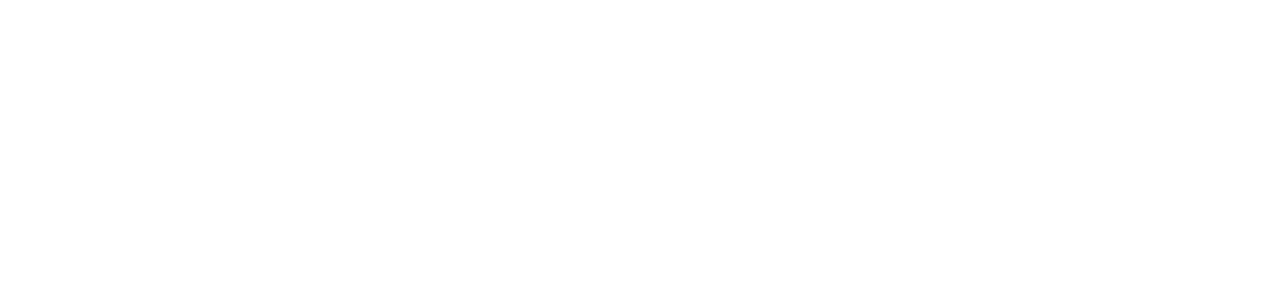
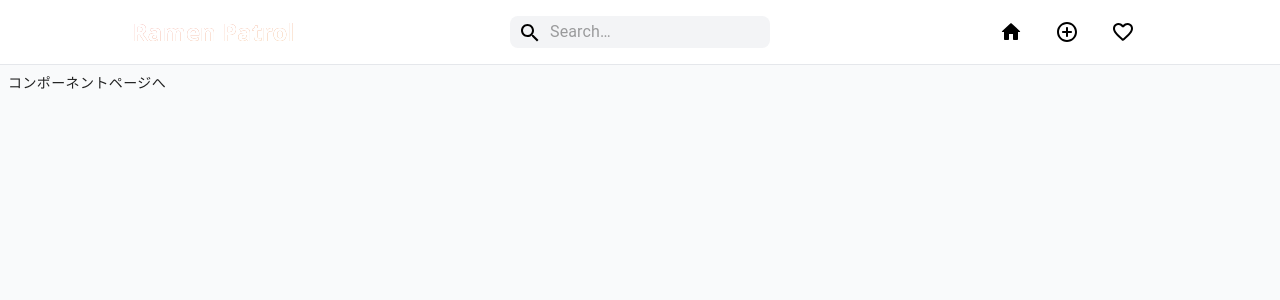
Before and after one commit to YutoTakenaka/ramen_patrol, a React (Create React App) app: page / in a window 1280 px wide. Before the commit this address had no page. Shown: the top 300 px of the page. Built offline with nearby package versions, Linux system fonts and the light colour scheme.

Commit message:
headerの実装

```diff
--- a/package.json
+++ b/package.json
@@ -4,6 +4,7 @@
   "private": true,
   "dependencies": {
     "@material-ui/core": "^4.12.4",
+    "@material-ui/icons": "^4.11.3",
     "@testing-library/jest-dom": "^5.16.5",
     "@testing-library/react": "^13.3.0",
     "@testing-library/user-event": "^13.5.0",
--- a/src/App.tsx
+++ b/src/App.tsx
@@ -2,11 +2,13 @@
 import { BrowserRouter, Routes, Route } from "react-router-dom";
 import "./App.css";
 import ComponentIndex from "./components/pages/ComponentIndex";
+import TopPageIndex from "./components/pages/TopPageIndex";
 
 function App() {
   return (
     <BrowserRouter>
       <Routes>
+        <Route path={"/"} element={<TopPageIndex />} />
         <Route path={"/component"} element={<ComponentIndex />} />
       </Routes>
     </BrowserRouter>
--- a/src/components/pages/ComponentIndex.tsx
+++ b/src/components/pages/ComponentIndex.tsx
@@ -32,7 +32,7 @@
   return (
     <>
       <p className="flex items-center justify-center bg-gradient-to-t from-pink-500 to-yellow-500 h-20 w-screen text-white text-center text-3xl">
-        Ramen Patrol
+        <a href="/">Ramen Patrol</a>
       </p>
       <ComponentBox>
         <p>Primary Button</p>
--- /dev/null
+++ b/src/components/pages/TopPageIndex.tsx
@@ -0,0 +1,35 @@
+import { Button } from "@material-ui/core";
+import SearchIcon from "@material-ui/icons/Search";
+import InputBase from "@material-ui/core/InputBase";
+import HomeRoundedIcon from "@material-ui/icons/HomeRounded";
+import AddCircleOutlineRoundedIcon from "@material-ui/icons/AddCircleOutlineRounded";
+import FavoriteBorderRoundedIcon from "@material-ui/icons/FavoriteBorderRounded";
+
+export default function TopPageIndex() {
+  return (
+    <>
+      {/* header */}
+      <div className="flex">
+        <p className="flex justify-center items-center font-bold bg-gradient-to-br from-pink-500 to-yellow-500 h-26 w-1/3 text-white text-2xl bg-clip-text text-transparent">
+          <a href="/">Ramen Patrol</a>
+        </p>
+        <div className="flex items-center w-1/3">
+          <div className=" bg-gray-100 hover:opacity-70 my-4 mx-auto rounded-lg pl-2 text-sm">
+            <SearchIcon />
+            <InputBase placeholder="Search…" className="ml-2" />
+          </div>
+        </div>
+        <div className="flex items-center justify-center w-1/3">
+          <HomeRoundedIcon className="mx-4" />
+          <AddCircleOutlineRoundedIcon className="mx-4" />
+          <FavoriteBorderRoundedIcon className="mx-4" />
+        </div>
+      </div>
+      <hr />
+      {/* main contents */}
+      <div className="bg-gray-50 h-screen">
+        <Button href="/component">コンポーネントページへ</Button>
+      </div>
+    </>
+  );
+}
```
Also changed, not shown: 1 other file (tests, documents, lock files or other folders).
